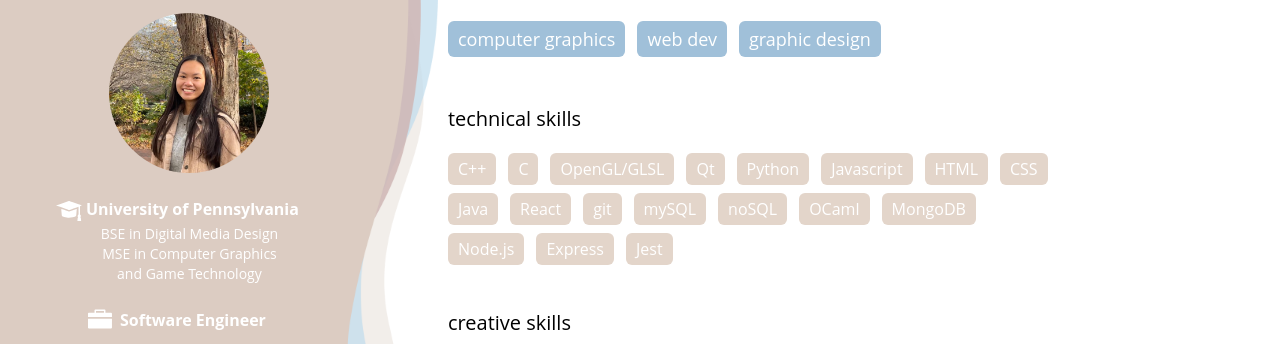
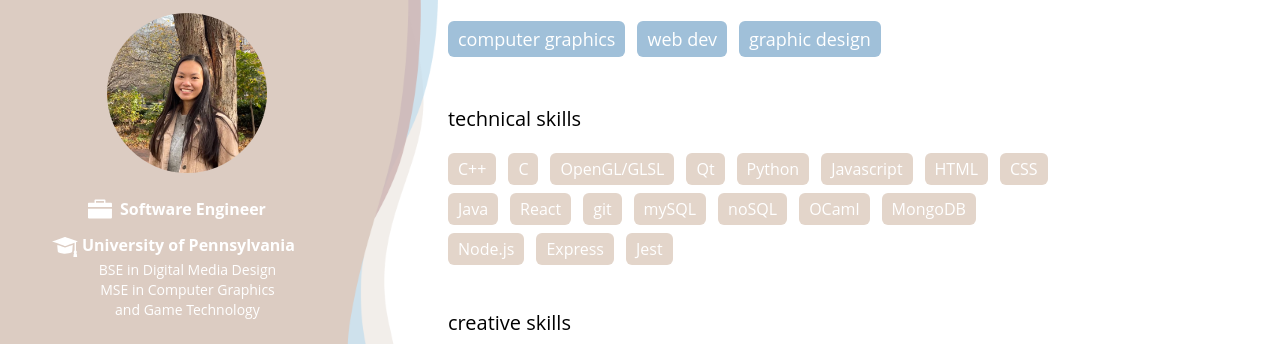
Before and after one commit to nicole-chau/nicole-chau.github.io, a Gatsby site: page / in a window 1280 px wide. Shown: the part 191-535 px from the top of the page. Built offline with nearby package versions, Linux system fonts and the light colour scheme; Gatsby itself is replaced by a stand-in of ours.

Commit message:
update home page bio

```diff
--- a/src/pages/index.js
+++ b/src/pages/index.js
@@ -35,14 +35,6 @@ const IndexPage = () => {
           <img src={profile} class="w-40 rounded-full block m-auto" />
 
           <div class="m-auto block">
-            <svg width="26" height="26" class="inline-block -ml-6 mr-1" id="Layer_1" data-name="Layer 1" xmlns="http://www.w3.org/2000/svg" viewBox="0 0 425.7 330.17">
-              <path fill="#FFFFFF" d="m425.7,75.57c-11.43,4.08-21.84,7.8-32.62,11.65v5.71c0,42.33.01,84.66-.03,126.99,0,2.92.52,4.8,3.28,6.88,12.66,9.57,14.59,26.88,2.53,40.07,8.79,7.49,8.08,18.19,9.2,28.28,1.28,11.52,2.41,23.07,3.64,35.02h-61.61c.34-3.17.72-6.47,1.06-9.77,1.38-13.35,2.27-26.77,4.38-40,.8-5.04,4.42-9.62,6.88-14.67-10.16-10.77-9.9-24.08-.04-36.58.21-.26.4-.63.68-.72,7.28-2.37,6.34-8.28,6.32-14.05-.09-37.66-.04-75.33-.04-112.99v-5.92c-15.29,5.53-29.87,10.93-44.55,16.07-26.24,9.19-52.55,18.19-78.81,27.32-8.35,2.9-16.73,5.74-24.92,9.05-5.14,2.08-9.64,1.99-14.95.03-17.34-6.41-34.96-12.06-52.4-18.19-42.16-14.82-84.28-29.75-126.42-44.62-8.74-3.09-17.51-6.11-27.28-9.51,17.97-6.41,34.83-12.4,51.68-18.42,30.42-10.88,60.83-21.79,91.25-32.67,22.26-7.96,44.5-15.97,66.82-23.77,2.29-.8,5.29-1.06,7.52-.29,20.03,6.95,39.99,14.14,59.92,21.36,30.66,11.11,61.27,22.35,91.93,33.47,18.44,6.69,36.93,13.24,56.57,20.27Z"/>
-              <path fill="#FFFFFF" d="m85.51,131.1c7.42,2.39,14.18,4.42,20.84,6.76,18.5,6.5,36.93,13.18,55.42,19.7,16.53,5.82,33.09,11.55,49.66,17.24,1.25.43,2.85.72,4.02.31,16.39-5.69,32.75-11.5,49.09-17.32,23.91-8.52,47.79-17.09,71.7-25.6,1.05-.37,2.25-.34,3.93-.57-.35,6.12-.54,11.99-1.06,17.83-.44,4.86-1.5,9.66-1.89,14.52-1.1,13.59-1.91,27.2-3,40.79-.88,11.11-1.52,22.27-3.16,33.27-1.14,7.68-7.43,12.1-13.72,15.58-14.68,8.13-30.71,12.19-47.11,15.27-24.54,4.6-49.32,5.65-74.12,4.69-13.81-.54-27.55-3-41.29-4.85-14.95-2.01-29.3-6.33-42.73-13.15-7.54-3.83-14.88-8.56-17.03-17.74-.89-3.78-1.21-7.72-1.53-11.6-.76-9.32-1.23-18.67-2.07-27.98-1.19-13.2-2.66-26.38-3.91-39.58-.48-5.07-.69-10.16-1.05-15.24-.28-3.86-.62-7.71-.99-12.33Z"/>
-            </svg>
-
-            <p class="font-bold text-center text-white mt-6 inline-block">University of Pennsylvania</p>
-            <p class="text-center text-white text-sm">BSE in Digital Media Design <br/> MSE in Computer Graphics <br/> and Game Technology</p>
-
             <svg class="inline-block mr-2 ml-2 -mt-1" width="24" height="24" viewBox="0 0 474 379" fill="none" xmlns="http://www.w3.org/2000/svg">
               <path fill="#FFFFFF" d="M1.05 182.4C2.71 182.36 4.37 182.28 6.04 182.28C159.65 182.28 313.26 182.28 466.87 182.28C471.137 182.28 473.27 184.477 473.27 188.87C473.27 245.62 473.16 302.37 473.36 359.12C473.4 370.83 466.8 378.43 454.39 378.41C308.94 378.12 163.48 378.17 18.03 378.37C10.37 378.38 4.79 376.35 1.31 369.54C0.609996 368.17 0.249996 366.46 0.249996 364.91C0.219996 304.33 0.249996 243.76 0.269996 183.18C0.529996 182.92 0.799996 182.66 1.06 182.39L1.05 182.4Z"/>
               <path fill="#FFFFFF" d="M128.71 67.9701C128.71 50.5001 129.07 33.6901 128.59 16.9101C128.24 5.01006 135.15 -0.0199406 145.73 5.93918e-05C206.15 0.120059 266.57 0.0500594 326.99 0.0600594C339.01 0.0600594 344.68 5.77006 344.69 17.8101C344.69 34.2801 344.69 50.7501 344.69 67.9601H350.17C385.29 67.9601 420.41 68.0901 455.53 67.8801C466.24 67.8201 473.28 73.8401 473.27 85.6501C473.25 107.78 473.27 129.91 473.27 152.44H0.129993C0.129993 150.56 0.129993 148.78 0.129993 146.99C0.129993 125.69 0.369993 104.38 -7.00308e-06 83.0801C-0.130007 75.7801 5.87999 67.7201 14.79 67.9301C20.45 68.0601 26.11 67.9501 31.77 67.9501C62.06 67.9501 92.35 67.9501 122.65 67.9501H128.71V67.9701ZM158.31 67.9701C209.58 67.9701 260.31 67.9701 311.05 67.9701C311.55 67.9701 312.21 68.1701 312.52 67.9301C313.51 67.1401 315.14 66.2001 315.16 65.2901C315.34 53.5301 315.28 41.7601 315.28 29.9001H158.32V67.9601L158.31 67.9701Z"/>
@@ -50,6 +42,16 @@ const IndexPage = () => {
             </svg>
 
             <p class="font-bold text-center text-white mt-6 inline-block">Software Engineer</p>
+
+            <br/>
+
+            <svg width="26" height="26" class="inline-block -ml-7 mr-1" id="Layer_1" data-name="Layer 1" xmlns="http://www.w3.org/2000/svg" viewBox="0 0 425.7 330.17">
+              <path fill="#FFFFFF" d="m425.7,75.57c-11.43,4.08-21.84,7.8-32.62,11.65v5.71c0,42.33.01,84.66-.03,126.99,0,2.92.52,4.8,3.28,6.88,12.66,9.57,14.59,26.88,2.53,40.07,8.79,7.49,8.08,18.19,9.2,28.28,1.28,11.52,2.41,23.07,3.64,35.02h-61.61c.34-3.17.72-6.47,1.06-9.77,1.38-13.35,2.27-26.77,4.38-40,.8-5.04,4.42-9.62,6.88-14.67-10.16-10.77-9.9-24.08-.04-36.58.21-.26.4-.63.68-.72,7.28-2.37,6.34-8.28,6.32-14.05-.09-37.66-.04-75.33-.04-112.99v-5.92c-15.29,5.53-29.87,10.93-44.55,16.07-26.24,9.19-52.55,18.19-78.81,27.32-8.35,2.9-16.73,5.74-24.92,9.05-5.14,2.08-9.64,1.99-14.95.03-17.34-6.41-34.96-12.06-52.4-18.19-42.16-14.82-84.28-29.75-126.42-44.62-8.74-3.09-17.51-6.11-27.28-9.51,17.97-6.41,34.83-12.4,51.68-18.42,30.42-10.88,60.83-21.79,91.25-32.67,22.26-7.96,44.5-15.97,66.82-23.77,2.29-.8,5.29-1.06,7.52-.29,20.03,6.95,39.99,14.14,59.92,21.36,30.66,11.11,61.27,22.35,91.93,33.47,18.44,6.69,36.93,13.24,56.57,20.27Z"/>
+              <path fill="#FFFFFF" d="m85.51,131.1c7.42,2.39,14.18,4.42,20.84,6.76,18.5,6.5,36.93,13.18,55.42,19.7,16.53,5.82,33.09,11.55,49.66,17.24,1.25.43,2.85.72,4.02.31,16.39-5.69,32.75-11.5,49.09-17.32,23.91-8.52,47.79-17.09,71.7-25.6,1.05-.37,2.25-.34,3.93-.57-.35,6.12-.54,11.99-1.06,17.83-.44,4.86-1.5,9.66-1.89,14.52-1.1,13.59-1.91,27.2-3,40.79-.88,11.11-1.52,22.27-3.16,33.27-1.14,7.68-7.43,12.1-13.72,15.58-14.68,8.13-30.71,12.19-47.11,15.27-24.54,4.6-49.32,5.65-74.12,4.69-13.81-.54-27.55-3-41.29-4.85-14.95-2.01-29.3-6.33-42.73-13.15-7.54-3.83-14.88-8.56-17.03-17.74-.89-3.78-1.21-7.72-1.53-11.6-.76-9.32-1.23-18.67-2.07-27.98-1.19-13.2-2.66-26.38-3.91-39.58-.48-5.07-.69-10.16-1.05-15.24-.28-3.86-.62-7.71-.99-12.33Z"/>
+            </svg>
+
+            <p class="font-bold text-center text-white mt-3 inline-block">University of Pennsylvania</p>
+            <p class="text-center text-white text-sm">BSE in Digital Media Design <br/> MSE in Computer Graphics <br/> and Game Technology</p>
           </div>
 
           <div class="m-auto flex justify-center my-24">
```
